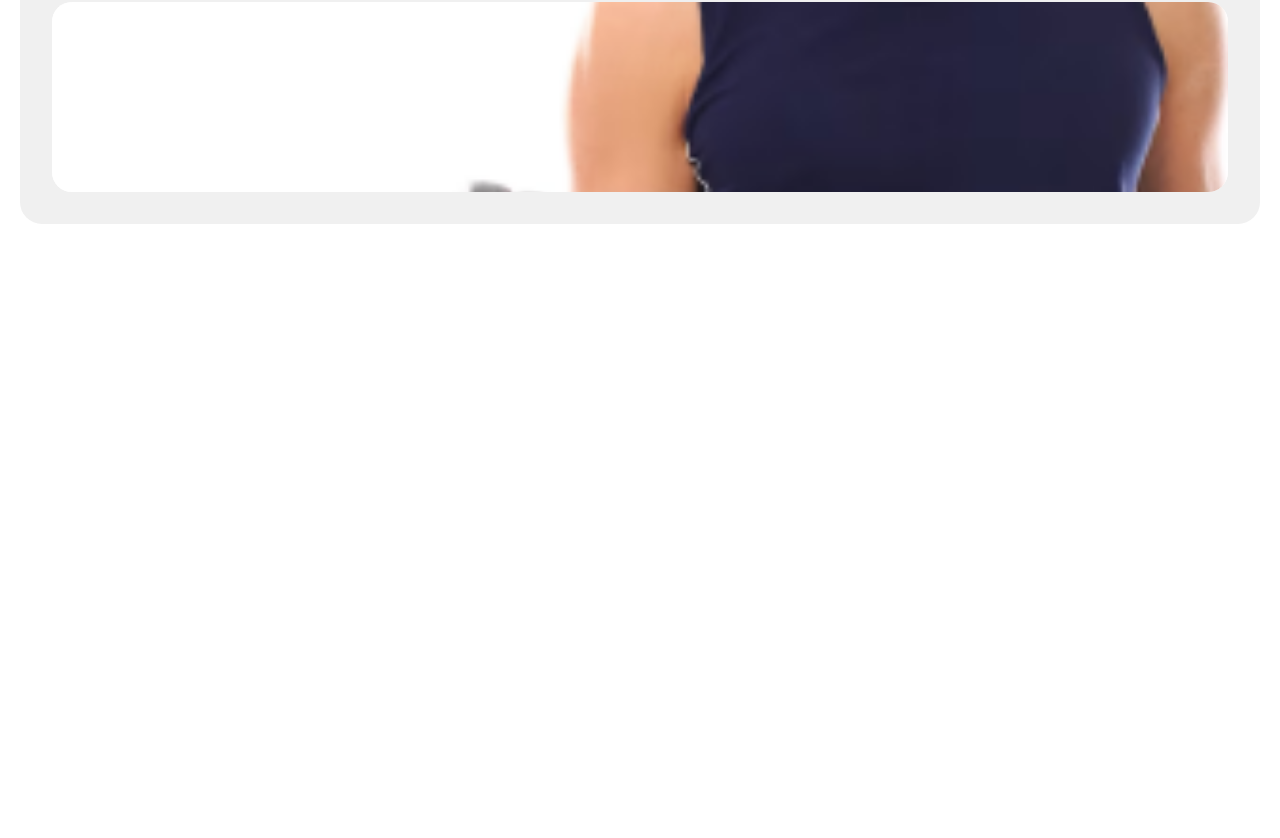
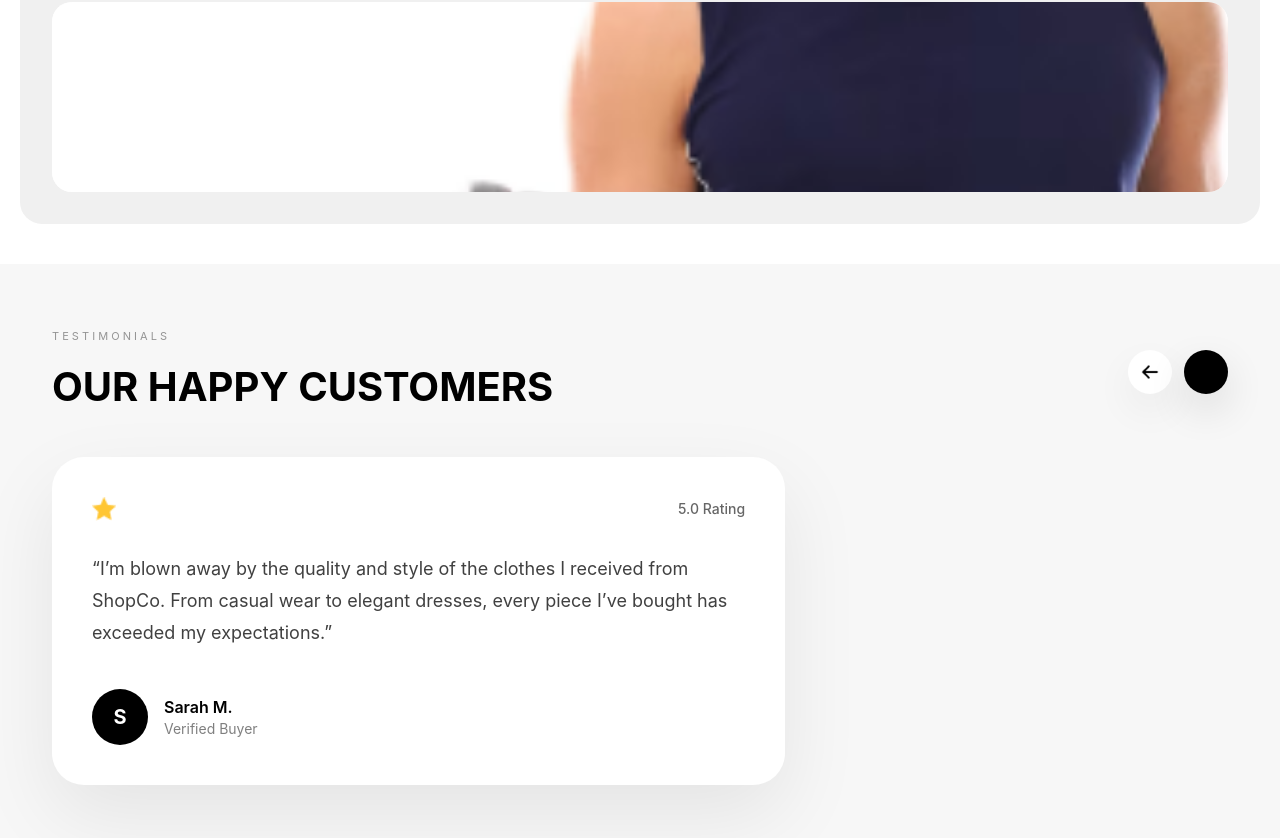
Before and after one commit to NgirfanulMangali/E-ecommerce-project, a React (Vite) app in the folder client/: page / in a window 1280 px wide. Shown: the part 3307-4145 px from the top of the page. Before the commit the page ends 3571 px from the top, so only its background shows below. Built offline with nearby package versions, Linux system fonts and the light colour scheme.

Commit message:
Add Testimonials section below CategorySection and fix CategorySection

```diff
--- a/client/src/App.tsx
+++ b/client/src/App.tsx
@@ -3,6 +3,7 @@ import Header from "./components/Header";
 import Hero from "./components/Hero";
 import NewArrivals from "./components/ NewArrivals";
 import TopSelling from "./components/TopSelling";
+import Testimonials from "./components/Testimonials";
 import CategorySection from "./components/CategorySection";
 import SignupModal from "./components/SignupModal";
 
@@ -22,6 +23,7 @@ function App() {
       <NewArrivals />
       <TopSelling />
       <CategorySection />
+      <Testimonials />
 
       <SignupModal
         showForm={showForm}
--- a/client/src/components/CategorySection.tsx
+++ b/client/src/components/CategorySection.tsx
@@ -4,10 +4,10 @@ import partyBanner from "../assets/resources/banner of party.png";
 import gymBanner from "../assets/resources/banner of gym.png";
 
 const categories = [
-  { id: 1, image: casualBanner },
-  { id: 2, image: formalBanner },
-  { id: 3, image: partyBanner },
-  { id: 4, image: gymBanner },
+  { id: 1, image: casualBanner, name: "Casual" },
+  { id: 2, image: formalBanner, name: "Formal" },
+  { id: 3, image: partyBanner, name: "Party" },
+  { id: 4, image: gymBanner, name: "Gym" },
 ];
 
 function CategorySection() {
@@ -27,7 +27,7 @@ function CategorySection() {
 
               <img
                 src={category.image}
-                alt={category}
+                alt={category.name}
                 className="absolute inset-0 h-full w-full object-cover"
               />
             </article>
--- /dev/null
+++ b/client/src/components/Testimonials.tsx
@@ -0,0 +1,66 @@
+import star5 from "../assets/resources/Star 5.png";
+import leftArrow from "../assets/resources/panah ke kiri.png";
+import rightArrow from "../assets/resources/panah ke kanan.png";
+
+function Testimonials() {
+  return (
+    <section className="bg-[#F7F7F7] py-10 sm:py-16">
+      <div className="max-w-[1240px] mx-auto px-4 sm:px-8">
+        <div className="flex flex-col gap-6 sm:flex-row sm:items-center sm:justify-between">
+          <div>
+            <p className="text-[11px] uppercase tracking-[0.28em] text-black/40">
+              TESTIMONIALS
+            </p>
+            <h2 className="mt-3 text-[28px] font-bold text-black sm:text-[40px]">
+              OUR HAPPY CUSTOMERS
+            </h2>
+          </div>
+
+          <div className="flex items-center gap-3">
+            <button
+              type="button"
+              className="inline-flex h-11 w-11 items-center justify-center rounded-full bg-white shadow-[0_16px_40px_rgba(0,0,0,0.06)]"
+            >
+              <img src={leftArrow} alt="Previous testimonial" className="h-5 w-5" />
+            </button>
+            <button
+              type="button"
+              className="inline-flex h-11 w-11 items-center justify-center rounded-full bg-black text-white shadow-[0_16px_40px_rgba(0,0,0,0.12)]"
+            >
+              <img src={rightArrow} alt="Next testimonial" className="h-5 w-5" />
+            </button>
+          </div>
+        </div>
+
+        <div className="mt-10 grid gap-6 lg:grid-cols-[1.4fr_0.8fr]">
+          <div className="rounded-[32px] bg-white p-6 shadow-[0_30px_80px_rgba(0,0,0,0.08)] sm:p-10">
+            <div className="flex items-center justify-between">
+              <img src={star5} alt="5 star rating" className="h-6 w-auto" />
+              <span className="text-sm font-medium text-black/60">5.0 Rating</span>
+            </div>
+
+            <p className="mt-8 text-base leading-8 text-black/75 sm:text-lg">
+              “I’m blown away by the quality and style of the clothes I received from
+              ShopCo. From casual wear to elegant dresses, every piece I’ve bought has
+              exceeded my expectations.”
+            </p>
+
+            <div className="mt-10 flex items-center gap-4">
+              <div className="flex h-14 w-14 items-center justify-center rounded-full bg-black text-xl font-bold text-white">
+                S
+              </div>
+              <div>
+                <p className="font-semibold text-base text-black">Sarah M.</p>
+                <p className="text-sm text-black/50">Verified Buyer</p>
+              </div>
+            </div>
+          </div>
+
+
+         </div>
+      </div>
+    </section>
+  );
+}
+
+export default Testimonials;
```
